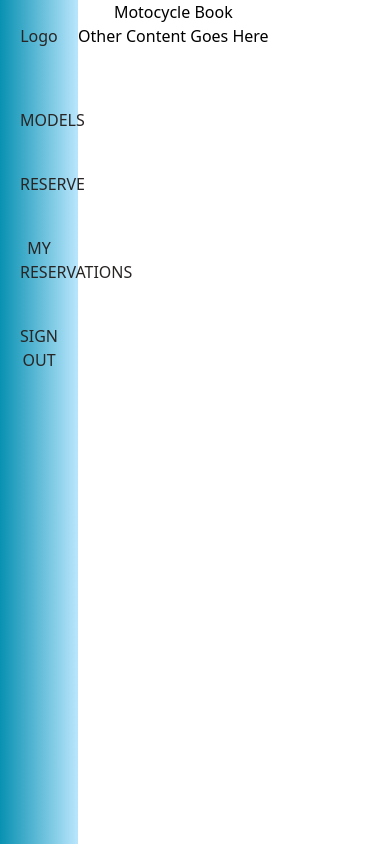
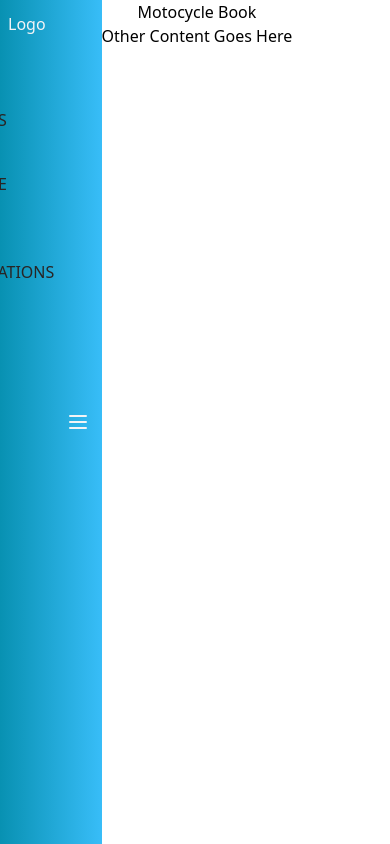
Before and after one commit to vikipretium/motorcycle-testdrive-frontend, a React (Create React App) app: page / in a window 390 px wide. Built offline with nearby package versions, Linux system fonts and the light colour scheme.

Commit message:
Add horizontal NavBar frame for responsiveness

```diff
--- a/src/side_navbar/Navbar.js
+++ b/src/side_navbar/Navbar.js
@@ -1,6 +1,20 @@
 function NavBar() {
   return (
-    <div className="bg-gradient-to-r from-cyan-600 to-sky-200 text-stone-800 w-1/5 space-y-4 align-middle justify-center">
+    <>
+      {/* Mobile Menu */}
+      <div className="py-3 bg-gradient-to-r from-cyan-600 to-sky-400 text-gray-100 flex justify-between md:hidden">
+        <span className="px-2"> Logo </span>
+        <button type="button" className="px-3">
+          <svg className="w-6 h-6" fill="none" stroke="currentColor" viewBox="0 0 24 24" xmlns="http://www.w3.org/2000/svg">
+            <path strokeLinecap="round" strokeLinejoin="round" strokeWidth="2" d="M4 6h16M4 12h16M4 18h16" />
+          </svg>
+        </button>
+      </div>
+
+      {/* SideBar Menu */}
+      <div className="bg-gradient-to-r from-cyan-600 to-sky-200 text-stone-800 w-1/5 space-y-4 align-middle
+    justify-center absolute md:relative inset-y-0 left-0 transform -translate-x-full md:translate-x-0 transition duration-300 ease-in-out"
+      >
         <p className="py-6"> Logo </p>
         <nav>
           <a href="#home" className="block py-5 px-5 rounded transition duration 300 hover:bg-blue-500 hover:text-white">
@@ -17,6 +31,7 @@ function NavBar() {
           </a>
         </nav>
       </div>
+    </>
   );
 }
 
```
Lines whose indentation alone changed are shown as unchanged.
